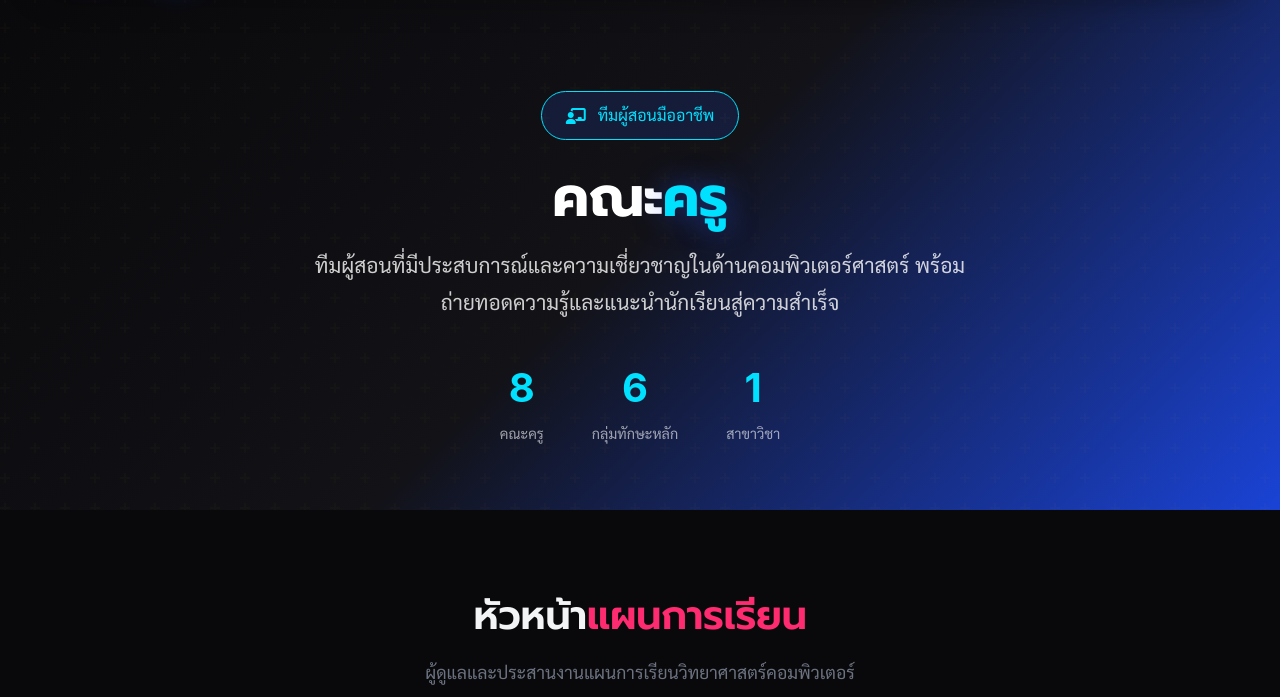
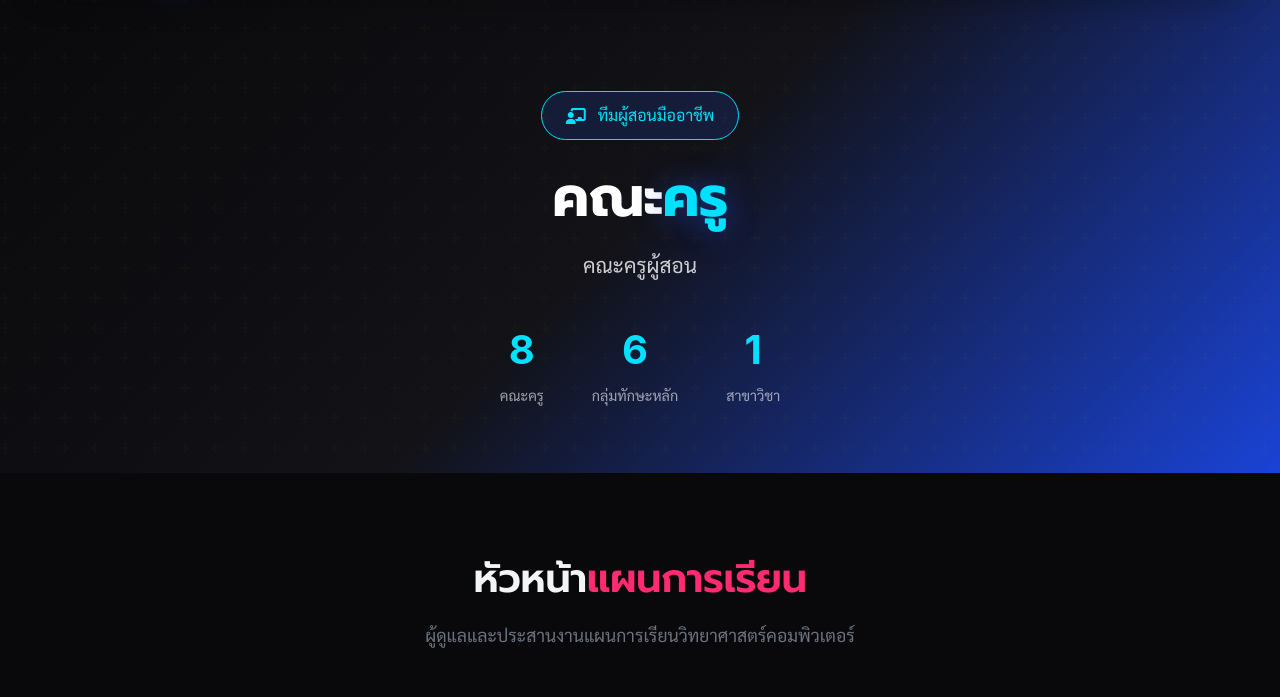
Before and after one commit to EarthFlys/Intensive-Science-Computer-, a plain HTML site: page teachers.html in a window 1280 px wide. Shown: the part 93-790 px from the top of the page. Drawn offline with Linux system fonts and the light colour scheme.

Commit message:
Update teachers.html

```diff
--- a/teachers.html
+++ b/teachers.html
@@ -82,8 +82,7 @@
             </h1>
 
             <p class="teachers-subtitle">
-                ทีมผู้สอนที่มีประสบการณ์และความเชี่ยวชาญในด้านคอมพิวเตอร์ศาสตร์
-                พร้อมถ่ายทอดความรู้และแนะนำนักเรียนสู่ความสำเร็จ
+คณะครูผู้สอน
             </p>
 
             <div class="teachers-stats">
```
